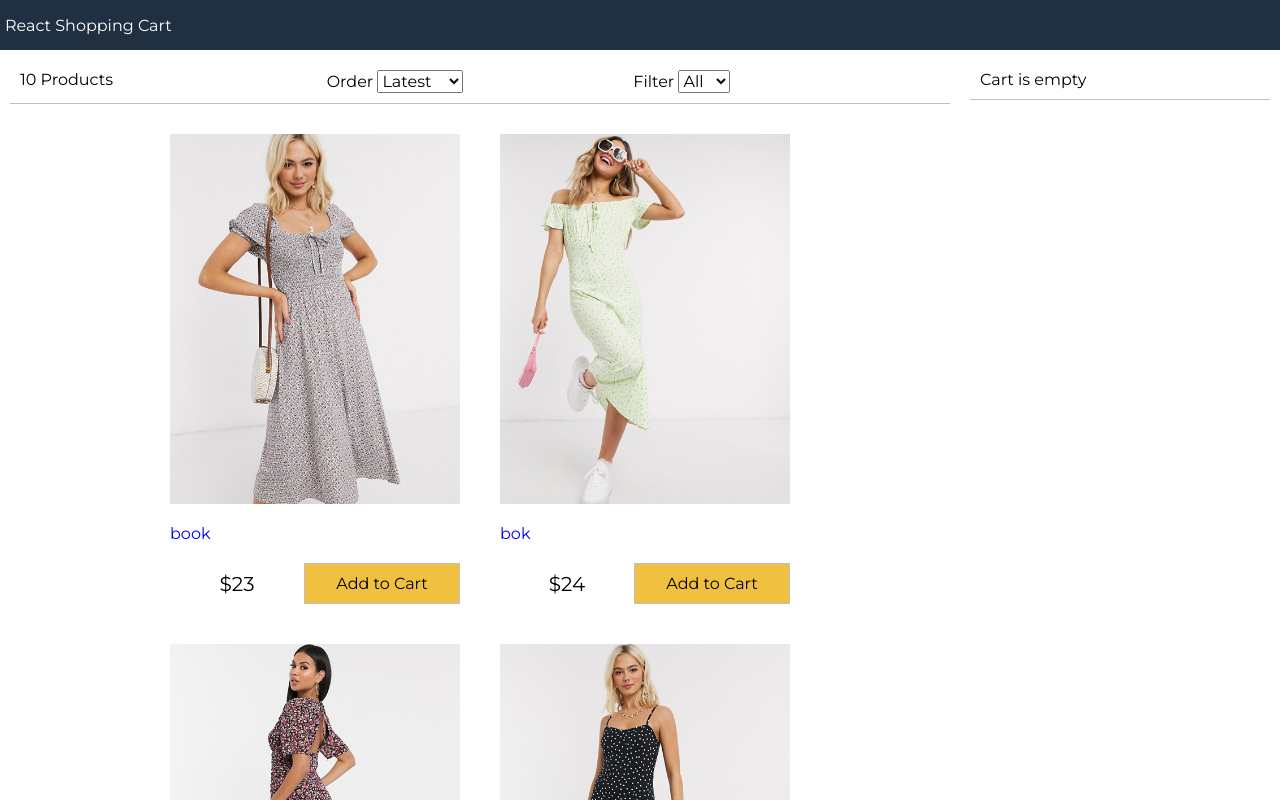
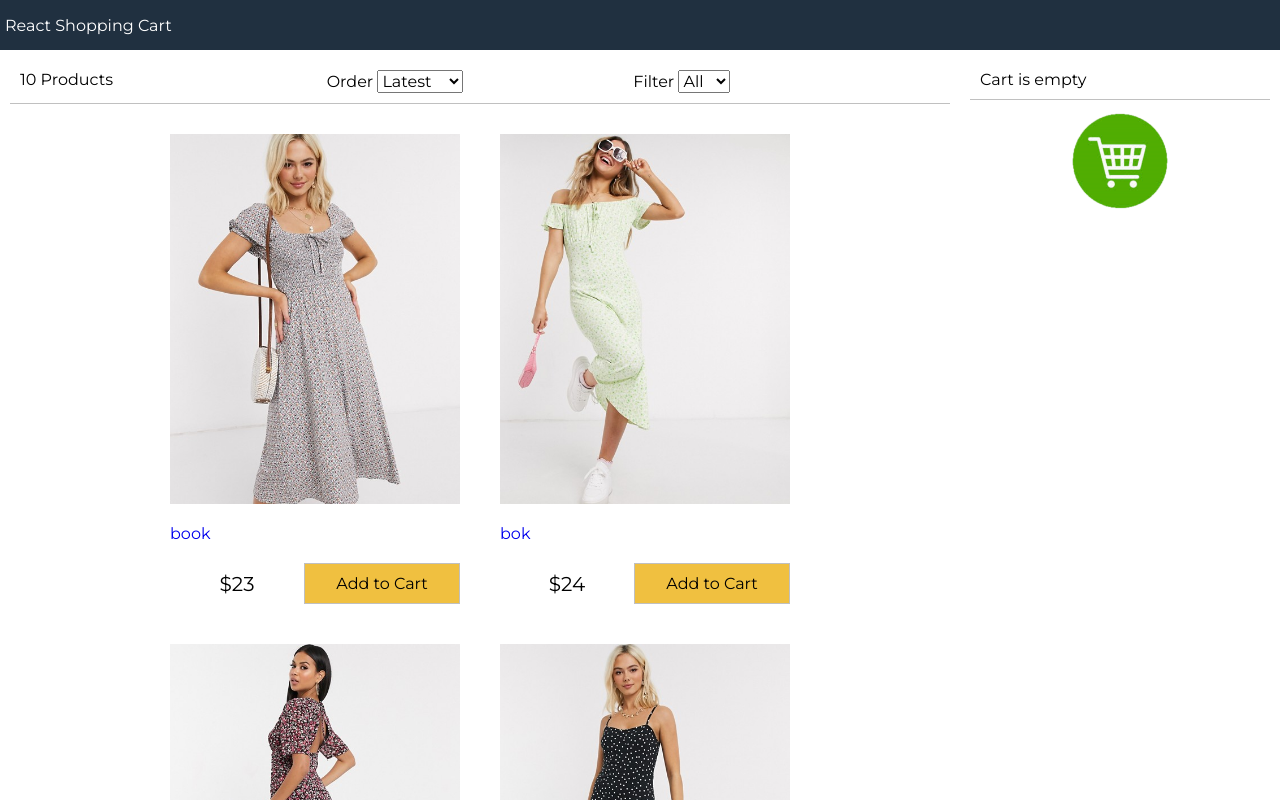
Before and after one commit to Chingpo-Lin/bestsell, a React (Create React App) app in the folder web/react/: page / in a window 1280 px wide. Shown: the top 800 px of the page. Built offline with nearby package versions, Linux system fonts and the light colour scheme.

Commit message:
add cart icon

```diff
--- a/web/react/src/components/Cart.js
+++ b/web/react/src/components/Cart.js
@@ -41,6 +41,10 @@ export default class Cart extends Component {
             </div>
         )}
         <div>
+          <div className='cart-icon'>
+          <img src='./images/cart_icon.png'
+               alt=" " width={"150px"}/>
+          </div>
           <div className="cart">
             <Fade left cascade>
               <ul className="cart-items">
--- a/web/react/src/config/config.js
+++ b/web/react/src/config/config.js
@@ -1,4 +1,4 @@
 
 global.AppConfig = {
-    serverIp:'localhost:8080'
+    serverIp:'http://localhost:8080'
 }
--- a/web/react/src/index.css
+++ b/web/react/src/index.css
@@ -148,6 +148,14 @@ footer{
 }
 
 /* cart */
+.cart-icon{
+  text-align: center;
+    display: block;
+    justify-content: center;
+    align-items: center;
+    margin: auto;
+    width: 100%;
+}
 .cart{
   padding: 1rem;
   margin: 1rem;
```
Also changed, not shown: web/react/public/images/cart_icon.png (added).
